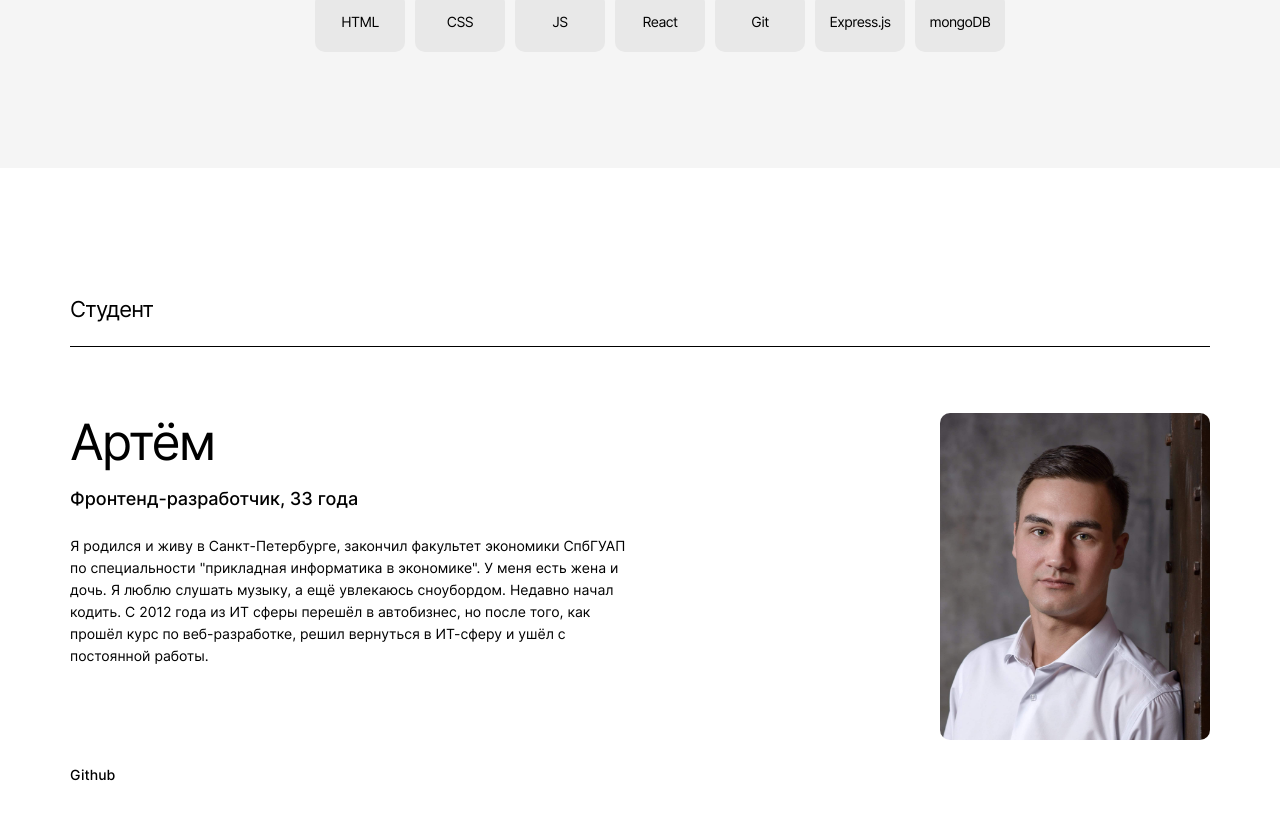
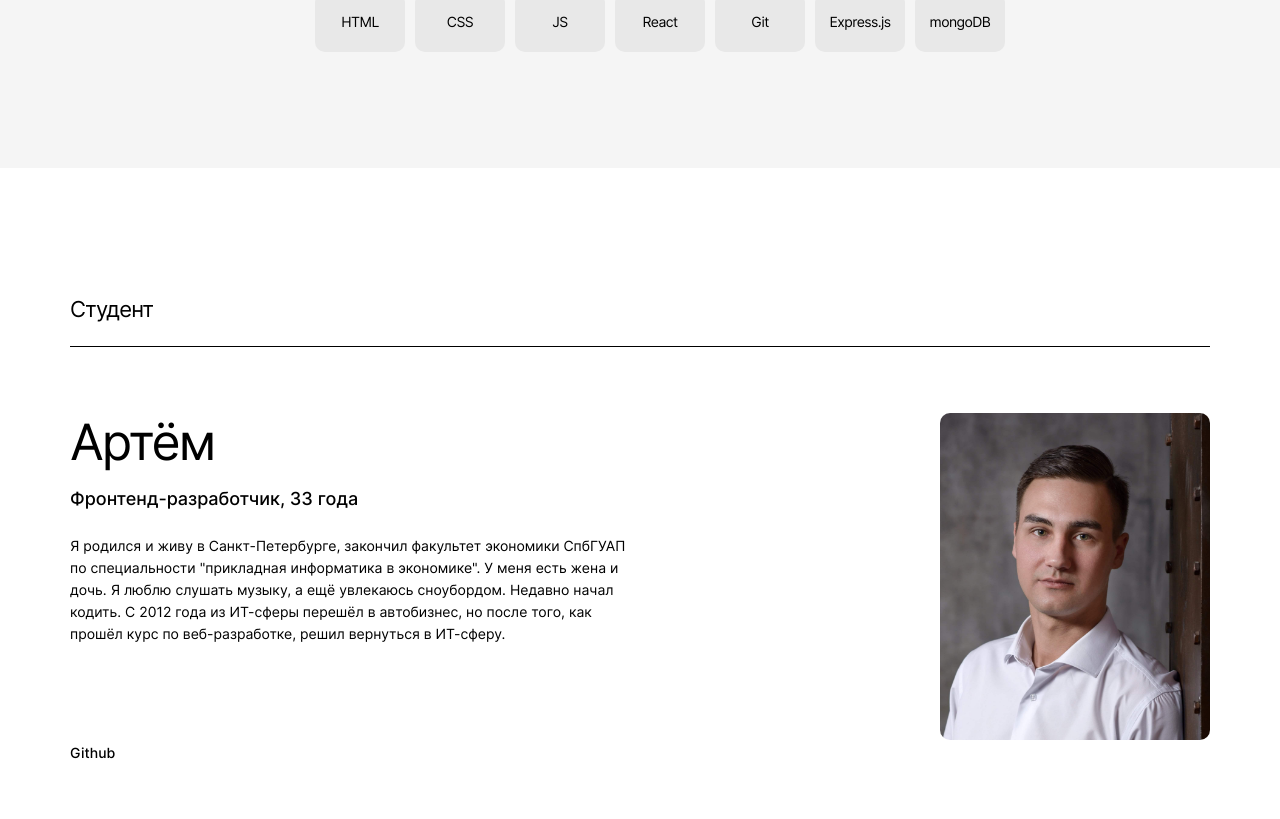
Before and after one commit to ARTALEAL/movies-explorer-frontend, a React (Create React App) app: page / in a window 1280 px wide. Shown: the part 1751-2570 px from the top of the page. Built offline with nearby package versions, Linux system fonts and the light colour scheme.

Commit message:
portfolio prepare

```diff
--- a/src/components/Main/Main.js
+++ b/src/components/Main/Main.js
@@ -2,6 +2,7 @@ import Promo from '../Promo/Promo';
 import About from '../About/About';
 import Technologies from '../Technologies/Technologies';
 import Student from '../Student/Student';
+import Portfolio from '../Portfolio/Portfolio';
 const Main = ({ loggedIn }) => {
   return (
     <>
@@ -9,6 +10,7 @@ const Main = ({ loggedIn }) => {
       <About />
       <Technologies />
       <Student />
+      <Portfolio />
     </>
   );
 };
--- /dev/null
+++ b/src/components/Portfolio/Portfolio.js
@@ -0,0 +1,8 @@
+import React from 'react';
+import './Portfolio.css';
+
+const Portfolio = () => {
+  return <div className="portfolio"></div>;
+};
+
+export default Portfolio;
--- a/src/components/Student/Student.js
+++ b/src/components/Student/Student.js
@@ -14,9 +14,9 @@ const Student = () => {
             Я родился и живу в Санкт-Петербурге, закончил факультет экономики
             СпбГУАП по специальности "прикладная информатика в экономике". У
             меня есть жена и дочь. Я люблю слушать музыку, а ещё увлекаюсь
-            сноубордом. Недавно начал кодить. С 2012 года из ИТ сферы перешёл в
+            сноубордом. Недавно начал кодить. С 2012 года из ИТ-сферы перешёл в
             автобизнес, но после того, как прошёл курс по веб-разработке, решил
-            вернуться в ИТ-сферу и ушёл с постоянной работы.
+            вернуться в ИТ-сферу.
           </span>
           <a
             className="student__link"
```
Also changed, not shown: src/components/Portfolio/Portfolio.css (added).
